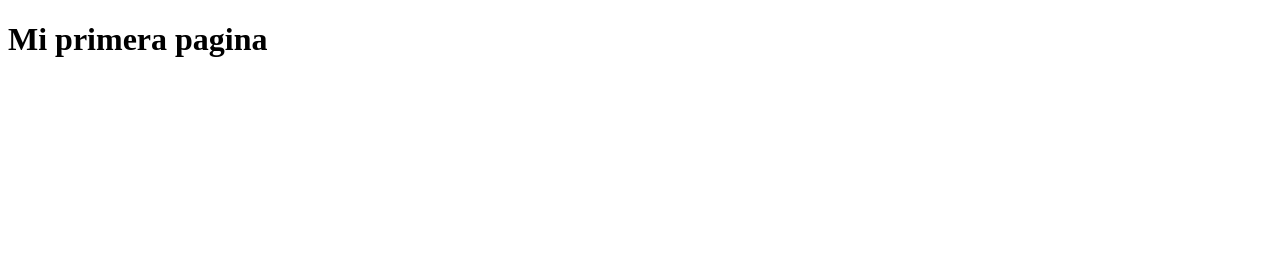
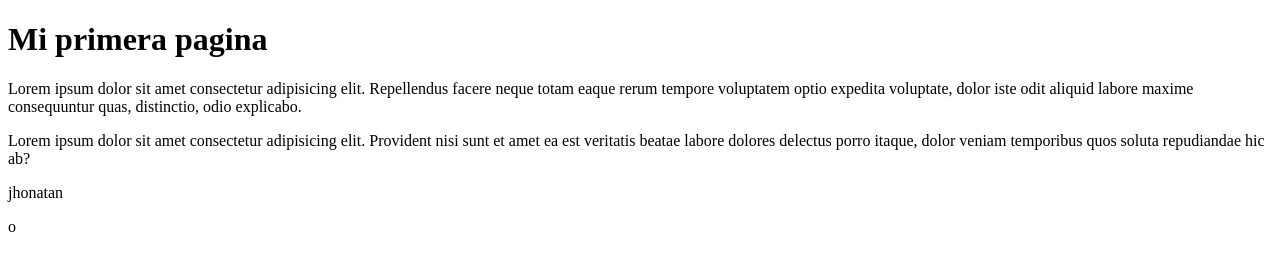
Before and after one commit to Jsvaldier/practicagit, a plain HTML site: page index.html in a window 1280 px wide. Drawn offline with Linux system fonts and the light colour scheme.

Commit message:
Se agrega el cuerpo del html

```diff
--- a/index.html
+++ b/index.html
@@ -14,7 +14,21 @@
 
     </nav>
     <main>
-
+        <aside>
+            <p>Lorem ipsum dolor sit amet consectetur adipisicing elit.
+                 Repellendus facere neque totam eaque rerum tempore voluptatem optio expedita voluptate,
+                 dolor iste odit aliquid labore maxime consequuntur quas, distinctio, odio explicabo.</p>
+        </aside>
+        <article>
+            <p>
+                Lorem ipsum dolor sit amet consectetur adipisicing elit.
+                 Provident nisi sunt et amet ea est veritatis beatae labore dolores delectus porro itaque,
+                dolor veniam temporibus quos soluta repudiandae hic ab?
+            </p>
+        </article>
+        <footer>
+            <p>jhonatan</p>
+        </footer>o
     </main>
 </body>
 </html>
```
